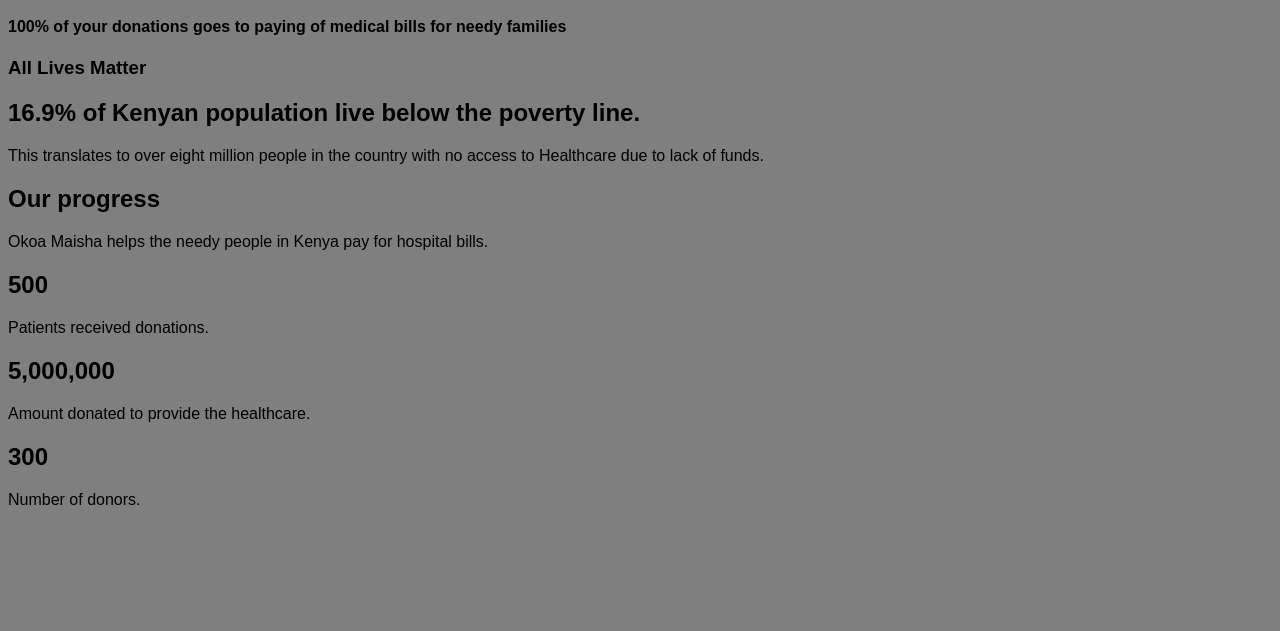
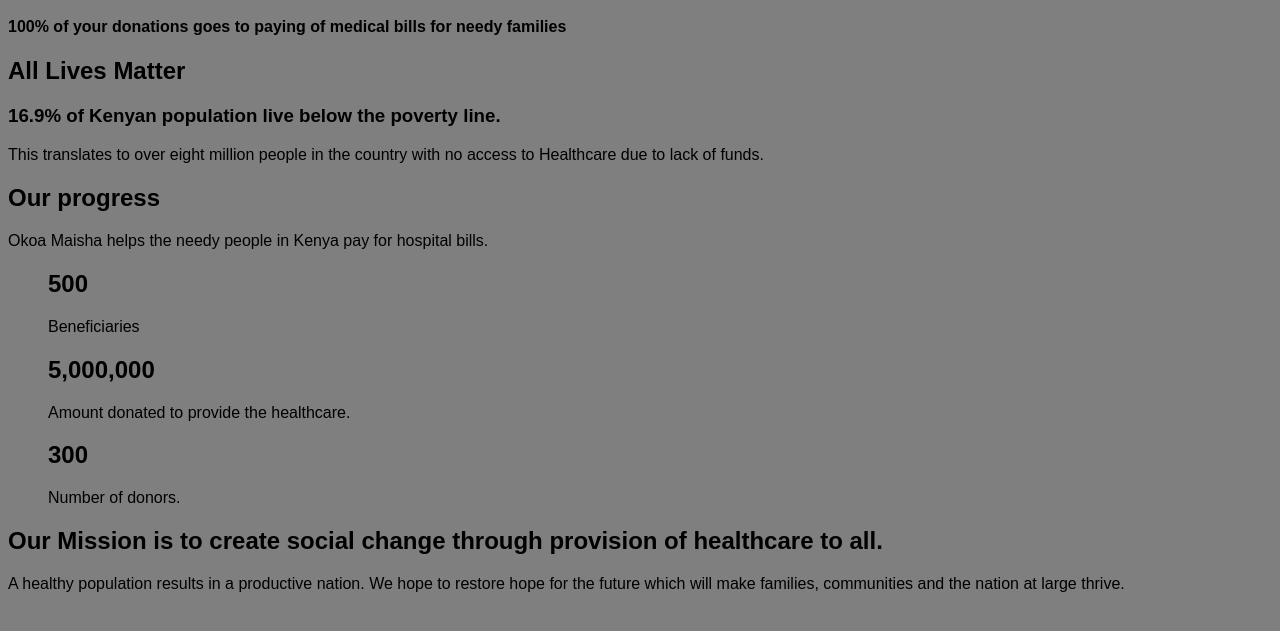
Before and after one commit to Makena-Maryann/Okoa-Maisha, a plain HTML site: page index.html in a window 1280 px wide. Shown: the part 149-780 px from the top of the page. Drawn offline with Linux system fonts and the light colour scheme.

Commit message:
About us complete

```diff
--- a/index.html
+++ b/index.html
@@ -33,31 +33,47 @@
           100% of your donations goes to paying of medical bills for needy
           families
         </h4>
-        <h3>All Lives Matter</h3>
+        <h2>All Lives Matter</h2>
       </section>
       <section class="two">
-        <h1>16.9% of Kenyan population live below the poverty line.</h1>
+        <h3>16.9% of Kenyan population live below the poverty line.</h3>
         <p>
           This translates to over eight million people in the country with no
           access to Healthcare due to lack of funds.
         </p>
       </section>
       <section class="three">
-        <h1>Our progress</h1>
+        <h2>Our progress</h2>
         <p>
           Okoa Maisha helps the needy people in Kenya pay for hospital bills.
         </p>
-        <h1>500</h1>
-        <p>Patients received donations.</p>
-        <h1>5,000,000</h1>
-        <p>Amount donated to provide the healthcare.</p>
-        <h1>300</h1>
-        <p>Number of donors.</p>
+        <figure>
+          <h1>500</h1>
+          <figcaption>Beneficiaries</figcaption>
+        </figure>
+        <figure>
+          <h1>5,000,000</h1>
+          <figcaption>Amount donated to provide the healthcare.</figcaption>
+        </figure>
+        <figure>
+          <h1>300</h1>
+          <figcaption>Number of donors.</figcaption>
+        </figure>
       </section>
     </div>
 
     <!--About Us-->
-    <div id="about"></div>
+    <div id="about">
+      <h2>
+        Our Mission is to create social change through provision of healthcare
+        to all.
+      </h2>
+      <p>
+        A healthy population results in a productive nation. We hope to restore
+        hope for the future which will make families, communities and the nation
+        at large thrive.
+      </p>
+    </div>
 
     <!--How it works-->
     <div id="procedure"></div>
```
